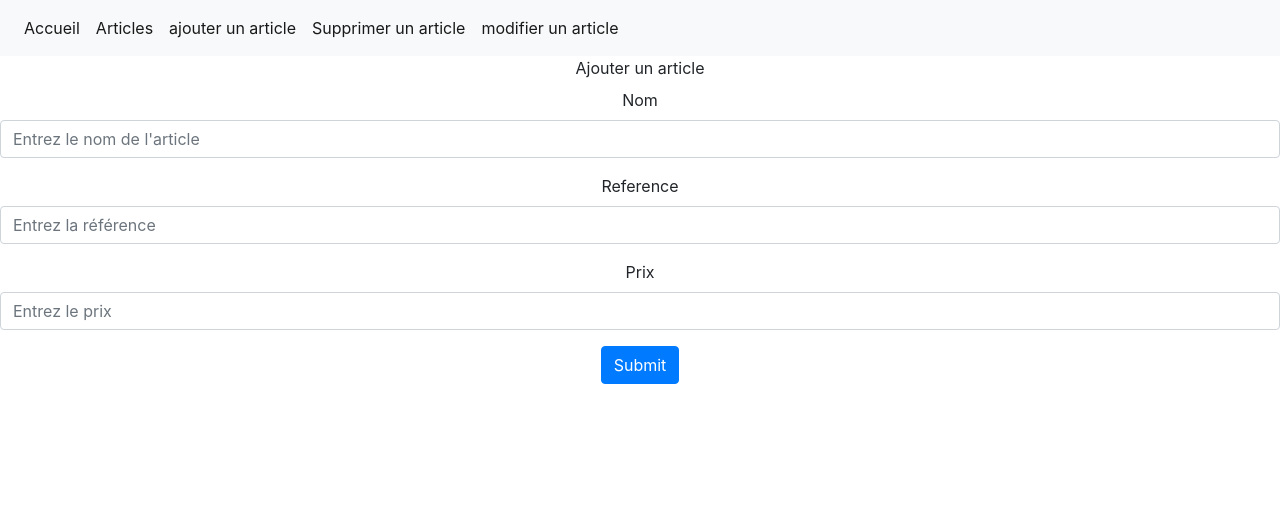
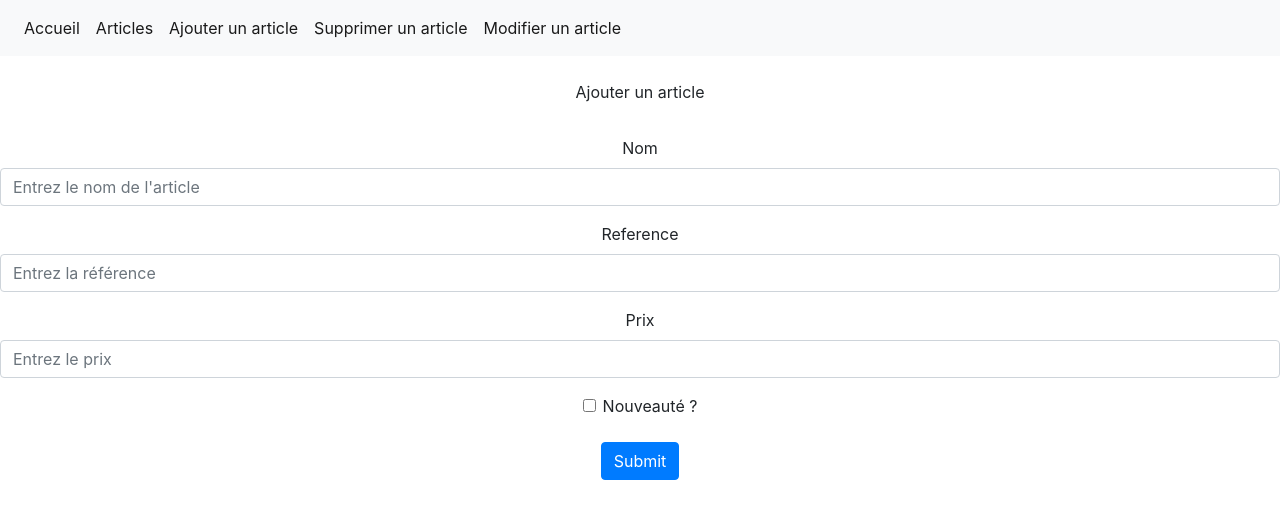
Before and after one commit to JohannDietrichGitHub/Projet-magasin-php, a PHP site: page /php/ajoutarticle.php in a window 1280 px wide. Shown: the top 519 px of the page. Run offline with PHP 8.4, Linux system fonts and the light colour scheme.

Commit message:
Ajout d'une capacité d'indiquer si un article est une nouveauté ou pas

```diff
--- a/css/css.css
+++ b/css/css.css
@@ -9,6 +9,7 @@
     width: 80%;
 }
 .table {
-    width: 80% !important;
+    width: 60% !important;
     border: solid 1px black;
+    padding-top: 1em;
 }
--- a/php/ajoutarticle.php
+++ b/php/ajoutarticle.php
@@ -18,7 +18,9 @@
 
 <body>
   <center>
+    <br>
     <label>Ajouter un article</label>
+    <br><br>
     <form class="table" method="POST">
       <div class="form-group">
         <label for="nom">Nom</label>
@@ -32,7 +34,11 @@
         <label for="prix">Prix</label>
         <input type="text" class="form-control" name="prix" id="prix" placeholder="Entrez le prix" required>
       </div>
-
+      <div class="form-check">
+        <input type="checkbox" class="form-check-input" name="nouv" id="nouv">
+        <label class="form-check-label" for="nouv">Nouveauté ?</label>
+      </div>
+      <br>
       <button type="submit" class="btn btn-primary">Submit</button>
     </form>
   </center>
@@ -42,10 +48,18 @@
 
   <?php
   include "connection.php";
+
   if(isset($_POST['nom'])){   /* vérifie si le formulaire a été envoyé */
-   $sql = "INSERT INTO articles (nom, reference, prix_ht, taxe, nouveaute) VALUES (?,?,?,?,?)";
-   $conn->prepare($sql)->execute([$_POST['nom'], $_POST['reference'], $_POST['prix'], 20, 0]);
-   header("location:articles.php");
+    if ($_POST['nouv'] == "on"){
+      $sql = "INSERT INTO articles (nom, reference, prix_ht, taxe, nouveaute) VALUES (?,?,?,?,?)";
+      $conn->prepare($sql)->execute([$_POST['nom'], $_POST['reference'], $_POST['prix'], 20, 1]);
+      header("location:articles.php");
+    }
+    else {
+      $sql = "INSERT INTO articles (nom, reference, prix_ht, taxe, nouveaute) VALUES (?,?,?,?,?)";
+      $conn->prepare($sql)->execute([$_POST['nom'], $_POST['reference'], $_POST['prix'], 20, 0]);
+      header("location:articles.php");
+    }
   }
 
   ?>
--- a/php/navbar.php
+++ b/php/navbar.php
@@ -6,9 +6,9 @@
         <div class="navbar-nav">
         <a class="nav-item nav-link active" href="http://localhost:3000/php/accueil.php"">Accueil</a>
         <a class="nav-item nav-link active" href="http://localhost:3000/php/articles.php"">Articles</a>
-        <a class="nav-item nav-link active" href="http://localhost:3000/php/ajoutarticle.php"">ajouter un article</a>
+        <a class="nav-item nav-link active" href="http://localhost:3000/php/ajoutarticle.php"">Ajouter un article</a>
         <a class="nav-item nav-link active" href="http://localhost:3000/php/supressionarticle.php""> Supprimer un article</a>
-        <a class="nav-item nav-link active" href="http://localhost:3000/php/modificationarticle.php"">modifier un article</a>
+        <a class="nav-item nav-link active" href="http://localhost:3000/php/modificationarticle.php"">Modifier un article</a>
 
         </div>
     </div>
```
